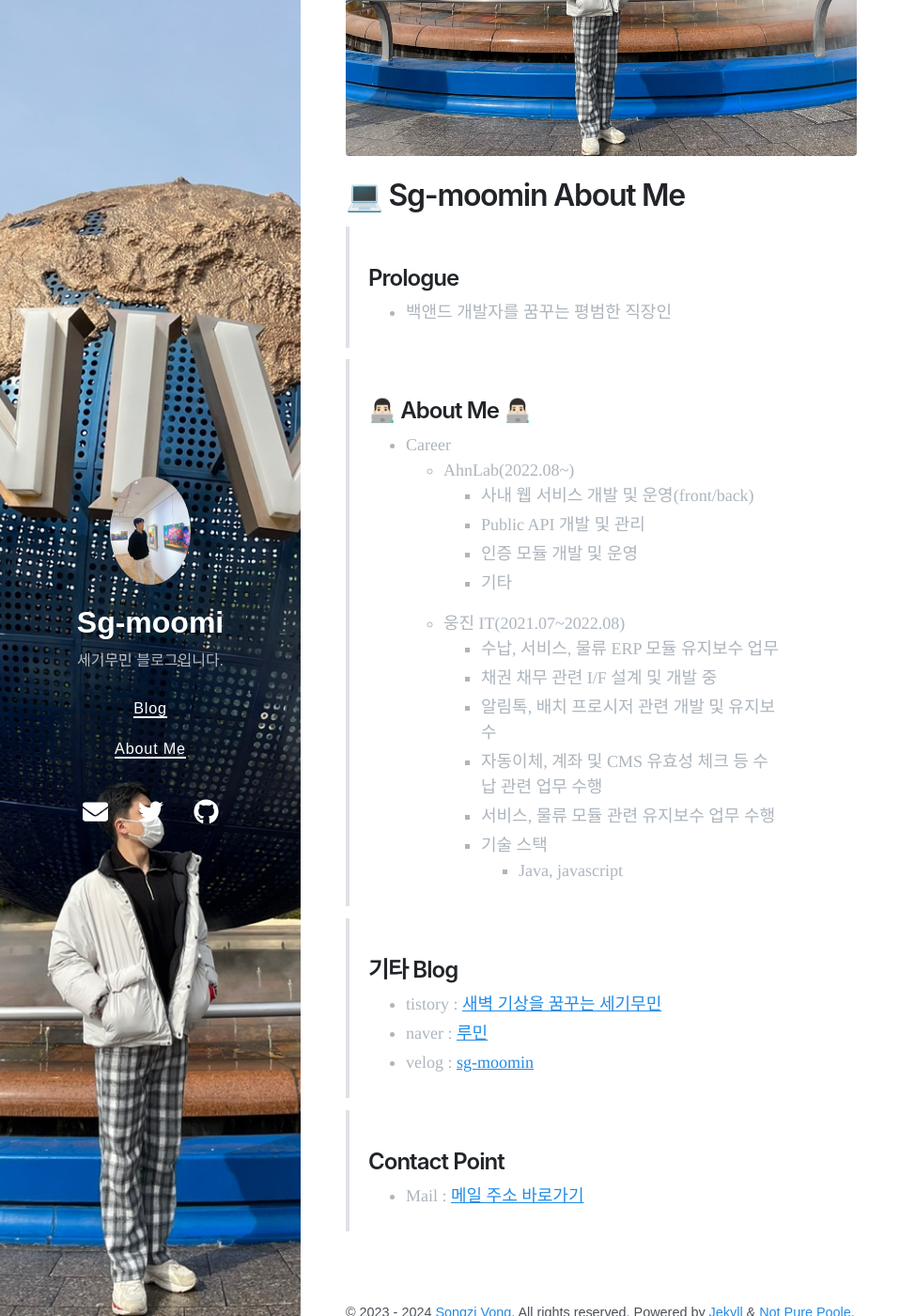
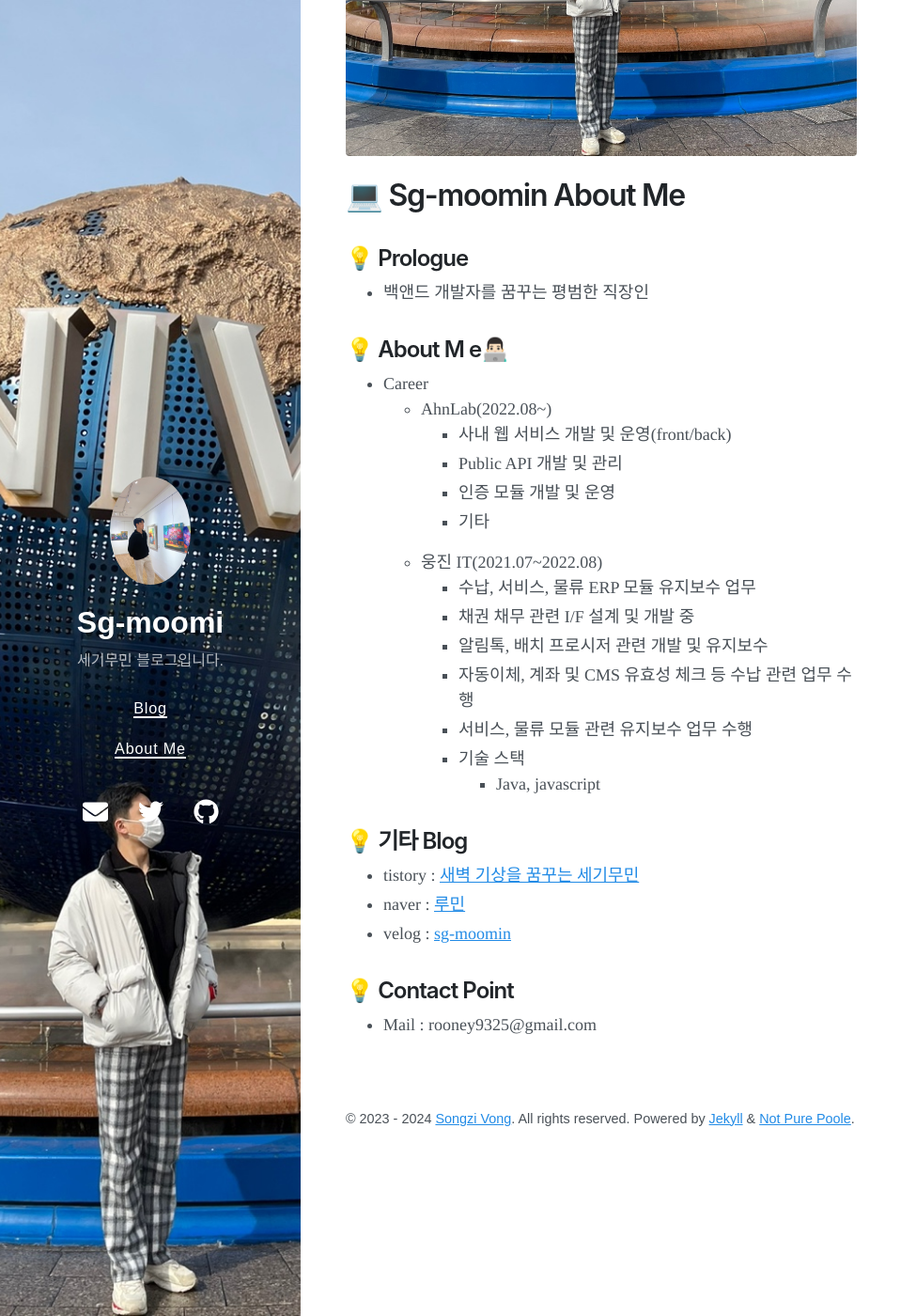
Before and after one commit to sg-moomin/sg-moomin.github.io, a Jekyll site: the page built from about.md, in a window 1280 px wide and 1400 px high, scrolled down 655 px. Shown: the whole window at 94% size, without its empty margins (0-975 px from the left). Built offline with Jekyll 4.4.1, drawn with Linux system fonts in a browser that asks for light colours; nearby versions of some CDN libraries.

Commit message:
docs : about me 수정 및 coding lesson 파일 추가

```diff
--- a/about.md
+++ b/about.md
@@ -6,10 +6,10 @@ title: About Me
 ![Github_Logo](/assets/img/post/20231009_1.jpeg)
 
 # 💻 Sg-moomin About Me
-> ## Prologue
+## 💡 Prologue
   -  백앤드 개발자를 꿈꾸는 평범한 직장인
 
-> ## 👨🏻‍💻 About Me 👨🏻‍💻
+## 💡 About M e👨🏻‍💻
   - Career
     - AhnLab(2022.08~)
         - 사내 웹 서비스 개발 및 운영(front/back)
@@ -25,10 +25,10 @@ title: About Me
       - 기술 스택
         - Java, javascript
 
-> ## 기타 Blog
+## 💡 기타 Blog
   - tistory : [새벽 기상을 꿈꾸는 세기무민](https://sg-moomin.tistory.com/)
   - naver : [루민](https://blog.naver.com/rooney9325)
   - velog : [sg-moomin](https://velog.io/@sg-moomin)
 
-> ## Contact Point
-- Mail : [메일 주소 바로가기](rooney9325@gmail.com)
+## 💡 Contact Point
+- Mail : rooney9325@gmail.com
```
Also changed, not shown: _posts/2024-03-03-coding-lesson.md (added, +57 -0 lines).
